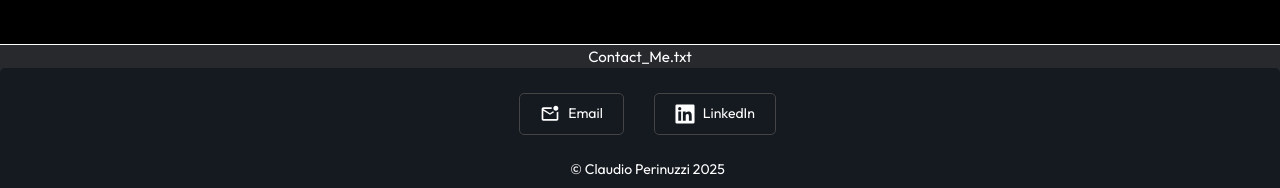
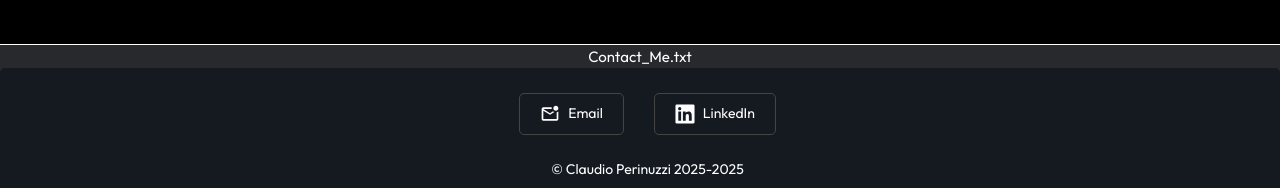
Before and after one commit to Claudio-Perinuzzi/portfolio-website, a React (Vite) app: page / in a window 1280 px wide. Shown: the part 7725-7913 px from the top of the page. Built offline with nearby package versions, Linux system fonts and the light colour scheme.

Commit message:
added dynamic end date

```diff
--- a/src/components/Footer/Footer.jsx
+++ b/src/components/Footer/Footer.jsx
@@ -23,7 +23,7 @@ export const Footer = () => {
                                 </button>
                             </a>
                         </div>
-                        © Claudio Perinuzzi 2025
+                        © Claudio Perinuzzi 2025-{new Date().getFullYear()}
                     </div>
             </div>
         </section>
```
